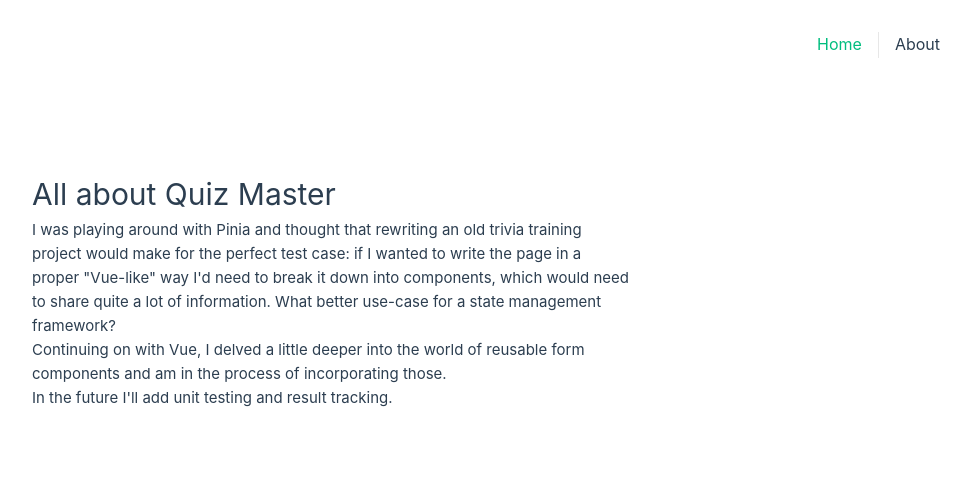
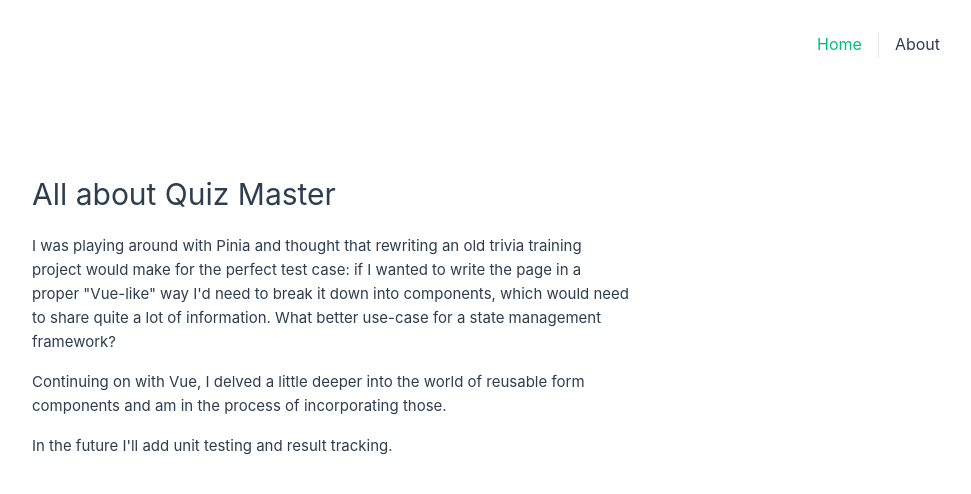
Before and after one commit to nbarnabee/quiz-master, a Vue app: page /about in a window 1280 px wide. Shown: the top 494 px of the page, without its empty margins (308-1279 px from the left). Built offline with nearby package versions, Linux system fonts and the light colour scheme.

Commit message:
Tweak style

```diff
--- a/src/views/AboutView.vue
+++ b/src/views/AboutView.vue
@@ -21,4 +21,8 @@
   margin-inline: auto;
   margin-top: 5rem;
 }
+
+p {
+  margin-top: 1rem;
+}
 </style>
```
